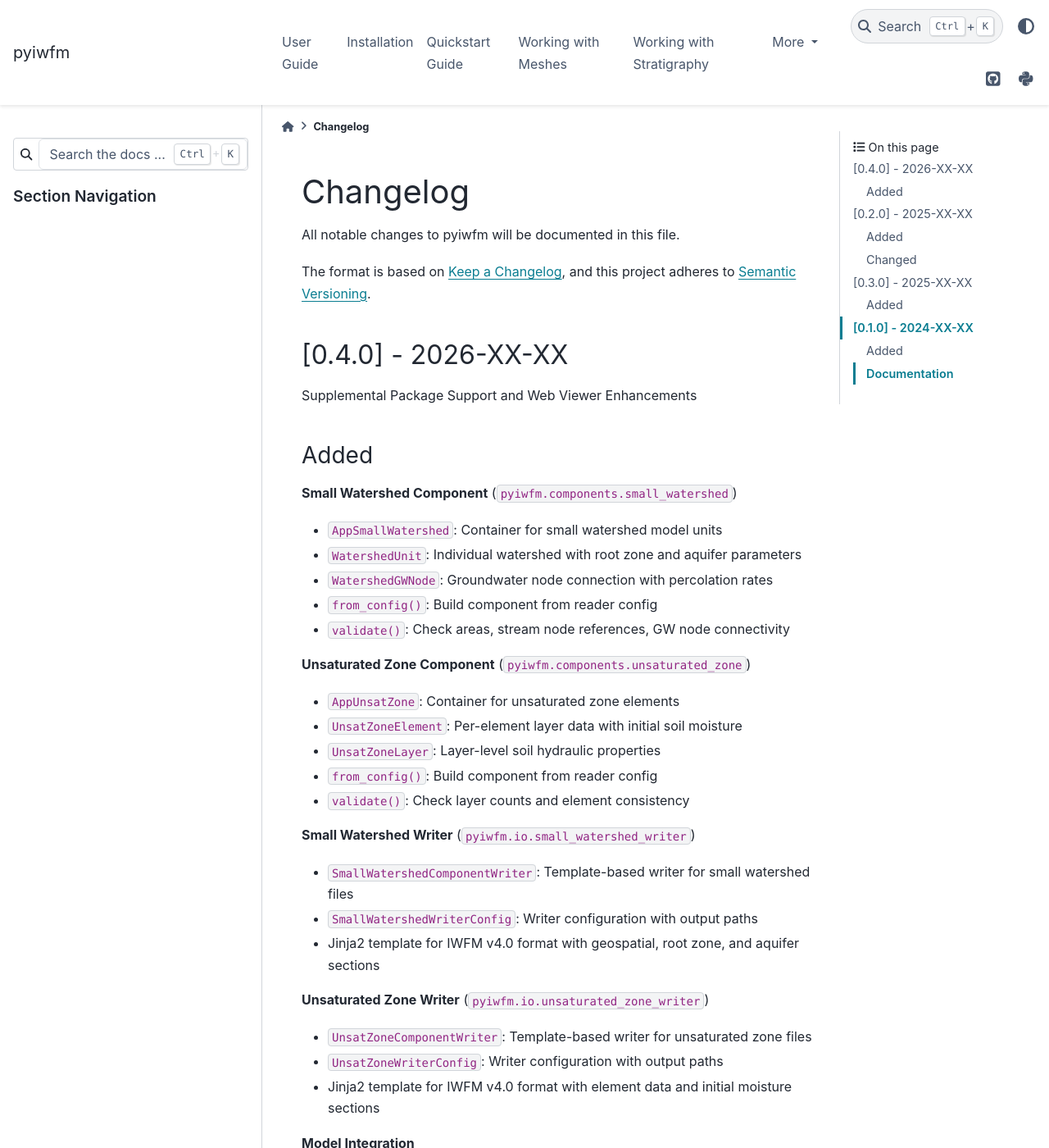
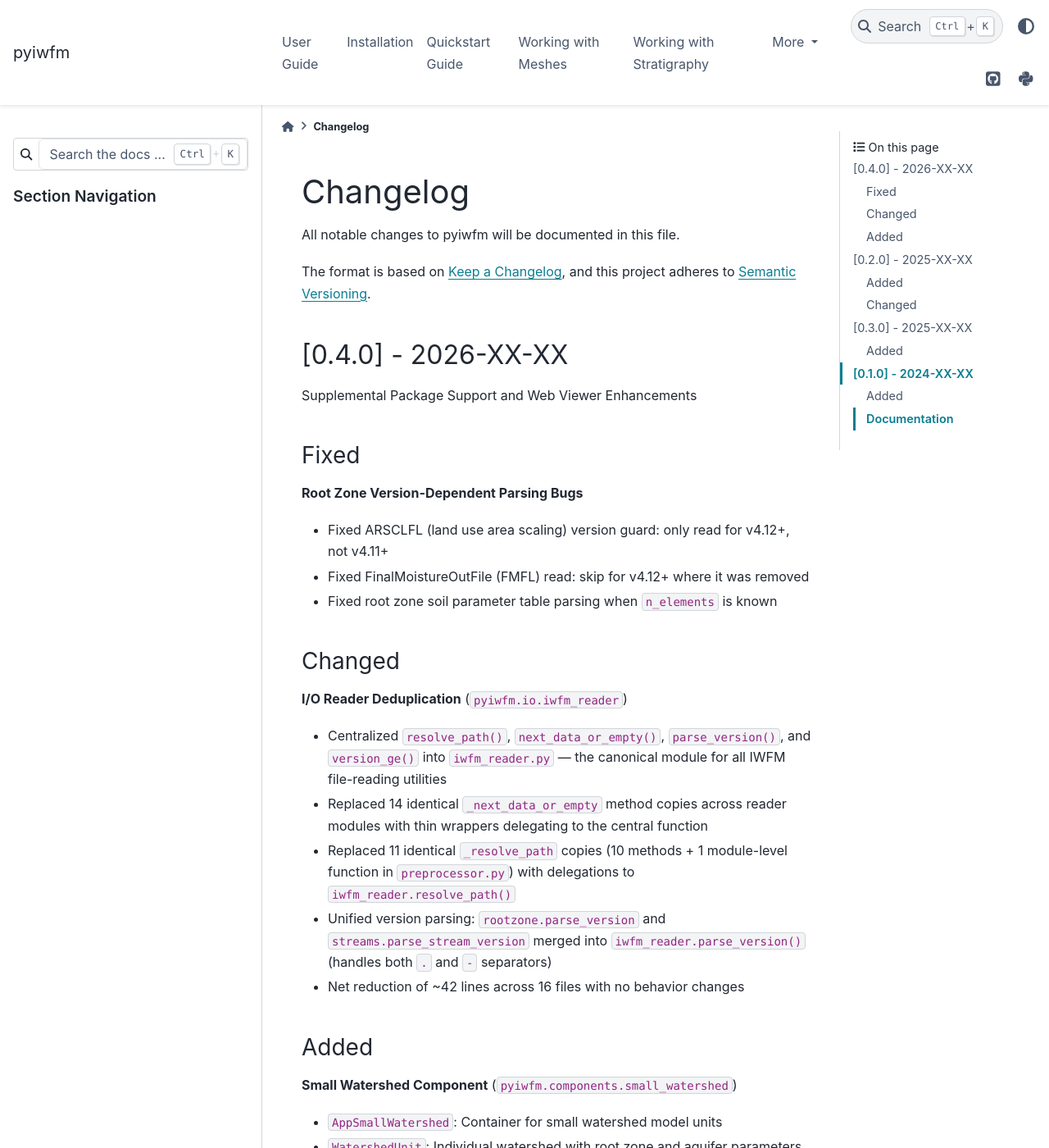
Before and after one commit to hatch-tyler/pyiwfm, a Sphinx documentation site: the page built from docs/changelog.rst, in a window 1280 px wide and 1400 px high. Shown: the whole window at 82% size. Built offline with Sphinx 7.4.7 and the PyData theme 0.15.4, drawn with Linux system fonts in a browser that asks for light colours.

Commit message:
Update docs for reader deduplication and recent bug fixes
- Add iwfm_reader.py to API docs (docs/api/io.rst)
- Add changelog entries for FMFL/ARSCLFL fixes and reader deduplication
- Document iwfm_reader.py as central I/O module in CLAUDE.md
- Add NUL to .gitignore (Windows artifact)

Co-Authored-By: Claude Opus 4.6 <noreply@anthropic.com>

```diff
--- a/docs/changelog.rst
+++ b/docs/changelog.rst
@@ -10,6 +10,31 @@ and this project adheres to `Semantic Versioning <https://semver.org/spec/v2.0.0
 --------------------
 
 Supplemental Package Support and Web Viewer Enhancements
+
+Fixed
+~~~~~
+
+**Root Zone Version-Dependent Parsing Bugs**
+
+- Fixed ARSCLFL (land use area scaling) version guard: only read for v4.12+, not v4.11+
+- Fixed FinalMoistureOutFile (FMFL) read: skip for v4.12+ where it was removed
+- Fixed root zone soil parameter table parsing when ``n_elements`` is known
+
+Changed
+~~~~~~~
+
+**I/O Reader Deduplication** (``pyiwfm.io.iwfm_reader``)
+
+- Centralized ``resolve_path()``, ``next_data_or_empty()``, ``parse_version()``,
+  and ``version_ge()`` into ``iwfm_reader.py`` — the canonical module for all
+  IWFM file-reading utilities
+- Replaced 14 identical ``_next_data_or_empty`` method copies across reader modules
+  with thin wrappers delegating to the central function
+- Replaced 11 identical ``_resolve_path`` copies (10 methods + 1 module-level function
+  in ``preprocessor.py``) with delegations to ``iwfm_reader.resolve_path()``
+- Unified version parsing: ``rootzone.parse_version`` and ``streams.parse_stream_version``
+  merged into ``iwfm_reader.parse_version()`` (handles both ``.`` and ``-`` separators)
+- Net reduction of ~42 lines across 16 files with no behavior changes
 
 Added
 ~~~~~
```
Also changed, not shown: CLAUDE.md (+1 -0 lines), docs/api/io.rst (+12 -0 lines), 1 other file.
